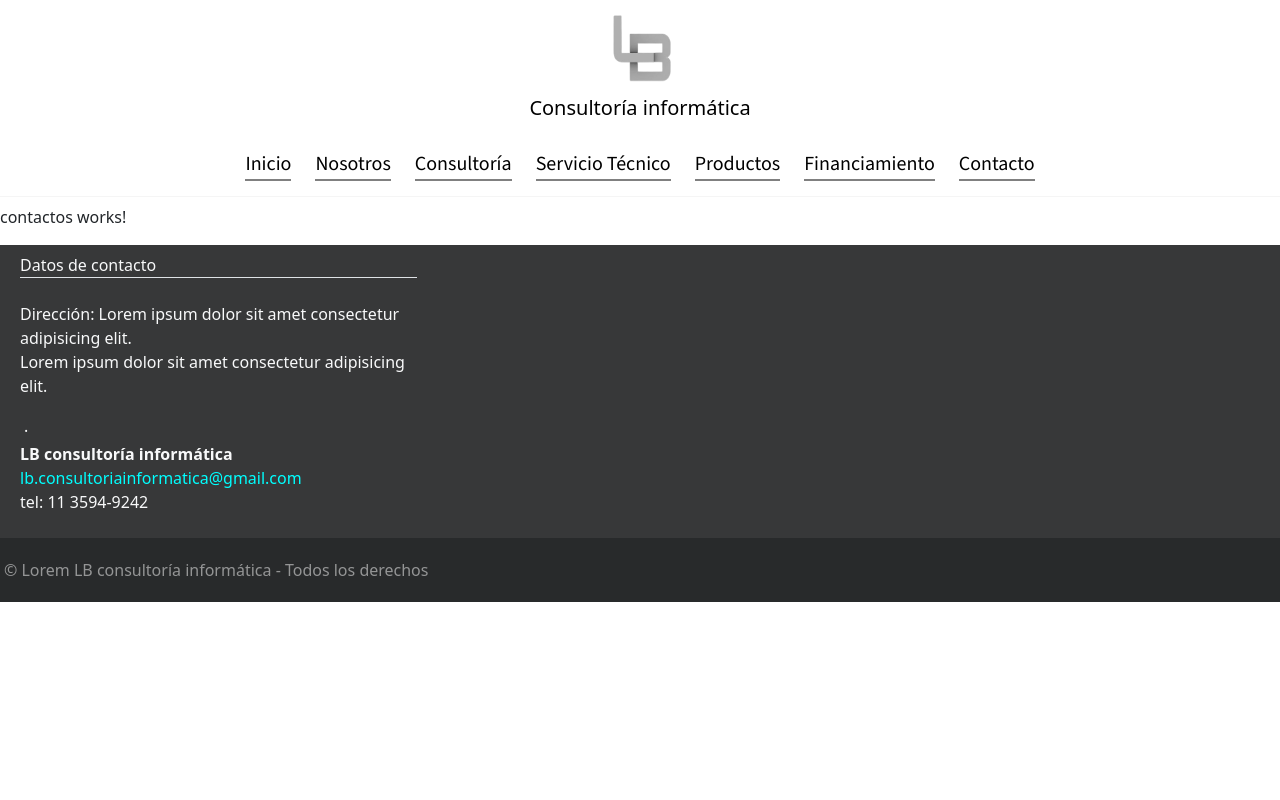
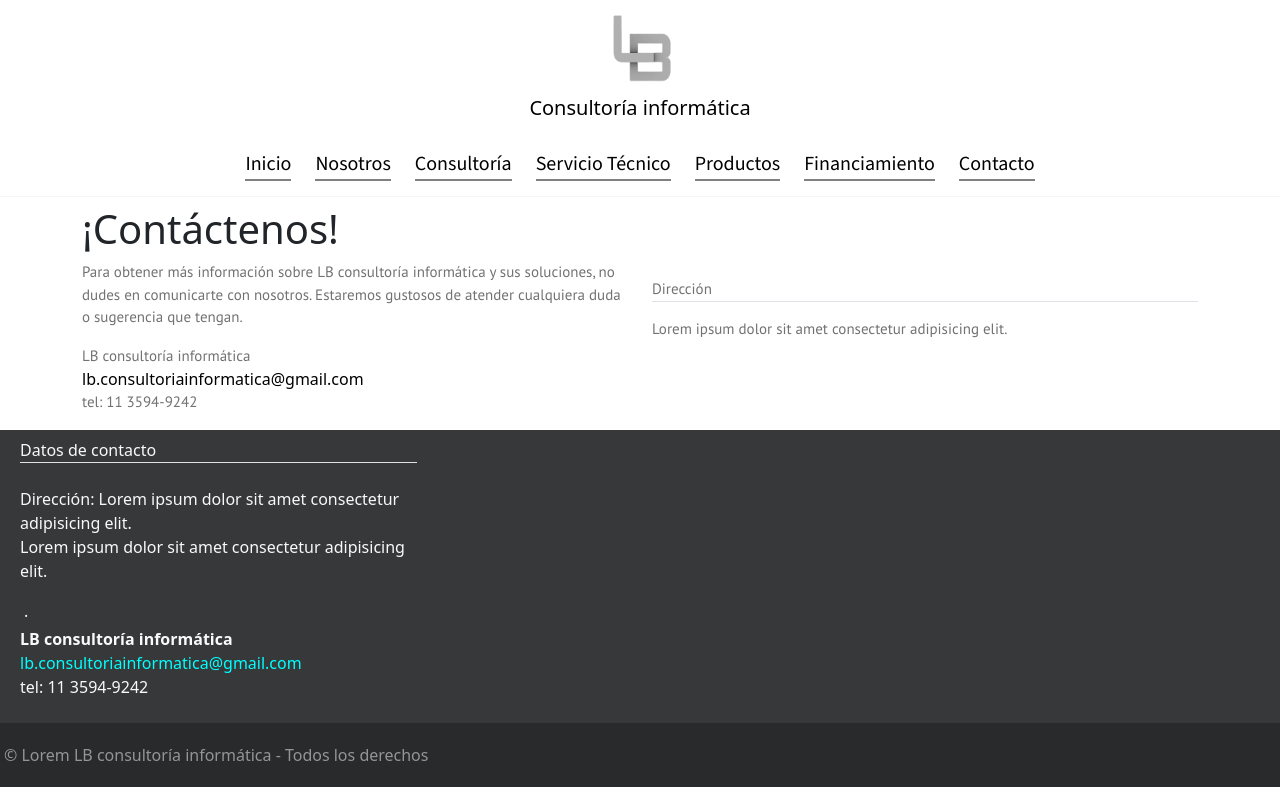
Before and after one commit to Goldfinch95/LB, an Angular app: page /contacto in a window 1280 px wide. Built offline with nearby package versions, Linux system fonts and the light colour scheme.

Commit message:
trabajando en la info de la pagina contacto

```diff
--- a/src/app/pages/contacto/contacto.component.css
+++ b/src/app/pages/contacto/contacto.component.css
@@ -0,0 +1,15 @@
+a{
+    color: #000;
+    text-decoration: none;
+}
+
+a:hover{
+    color: orange;
+}
+
+p {
+    font-family: "PT Sans", sans-serif;
+    color: #727272;
+    font-size: 15px;
+    font-weight: 100;
+  }
--- a/src/app/pages/contacto/contacto.component.html
+++ b/src/app/pages/contacto/contacto.component.html
@@ -1,6 +1,36 @@
 <!--navbar-->
 <app-navbar></app-navbar>
 <!--home-->
-<p>contactos works!</p>
+<!--map-->
+<!--info-->
+<div class="container">
+  <div class="row align-items-center">
+    <div class="col-md-6">
+      <h1>¡Contáctenos!</h1>
+      <div>
+        <p>
+          Para obtener más información sobre LB consultoría informática y sus
+          soluciones, no dudes en comunicarte con nosotros. Estaremos gustosos
+          de atender cualquiera duda o sugerencia que tengan.
+        </p>
+      </div>
+      <div>
+        <p class="m-0">LB consultoría informática</p>
+        <a href="mailto:lb.consultoriainformatica@gmail.com">
+          lb.consultoriainformatica&#64;gmail.com
+        </a>
+        <p>tel: 11 3594-9242</p>
+      </div>
+    </div>
+    <div class="col-md-6">
+      <p class="border-bottom">Dirección</p>
+      <div>
+        <p>Lorem ipsum dolor sit amet consectetur adipisicing elit.</p>
+      </div>
+    </div>
+  </div>
+</div>
+
+
 <!--footer-->
 <app-footer></app-footer>
```
